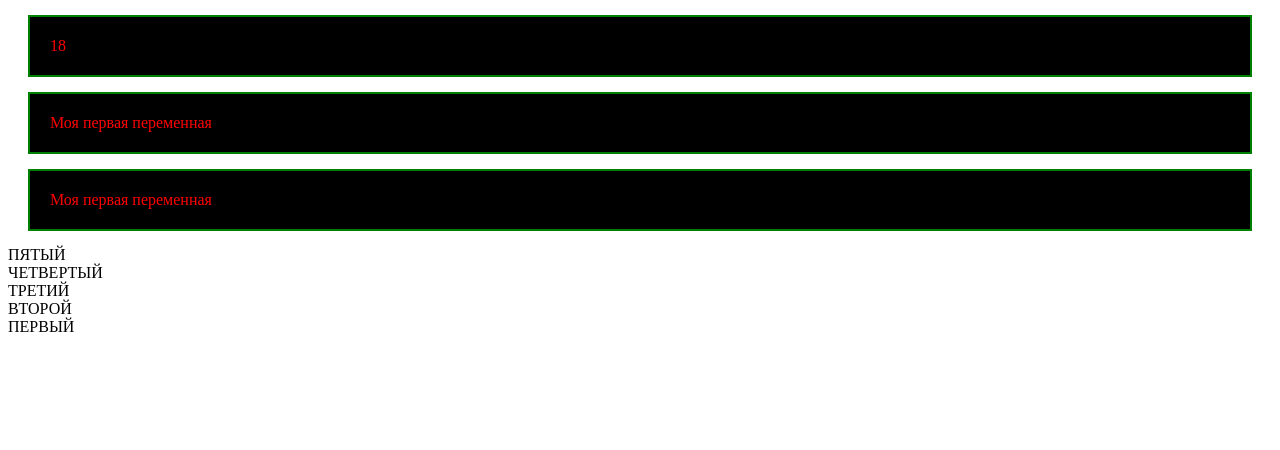
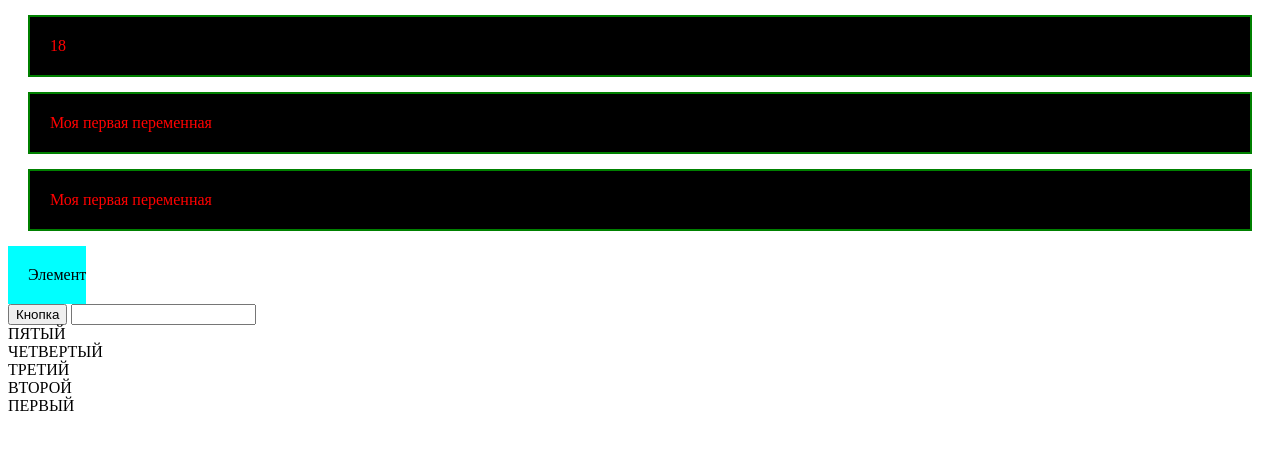
Before and after one commit to jkiddd/JsFructCode, a plain HTML site: page index.html in a window 1280 px wide. Drawn offline with nearby package versions, Linux system fonts and the light colour scheme.

Commit message:
событие клик

```diff
--- a/index.html
+++ b/index.html
@@ -12,6 +12,21 @@
   <div class="myclass">третий класс</div>
   <div class="myclass"></div>
 
+  <style>
+    #test2 {
+      width: 3%;
+      padding: 20px;
+      background-color: aqua;
+      cursor: pointer;
+      text-align: center;
+    }
+  </style>
+
+  <div id="test2">Элемент</div>
+  <button id="test3"> Кнопка </button>
+<!-- создаем импуты -->
+<input type="text" id="sumA">
+
   <div id="result"></div>
   <!--  <script>
     alert('hello world!')
--- a/js/main.js
+++ b/js/main.js
@@ -60,3 +60,12 @@ function mySumShow(a,b) {
 }
 
 mySumShow(15,3);
+
+// test3.onclick = function() {
+//     alert('Привет мир')
+// }
+var say = function(){
+    alert('привет мир');
+}
+test3.addEventListener('click', say);
+test3.removeEventListener('click',say);
```
